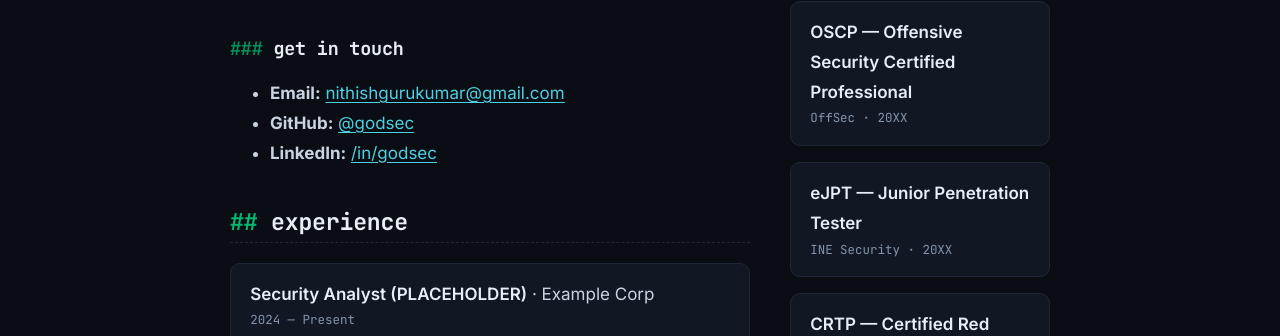
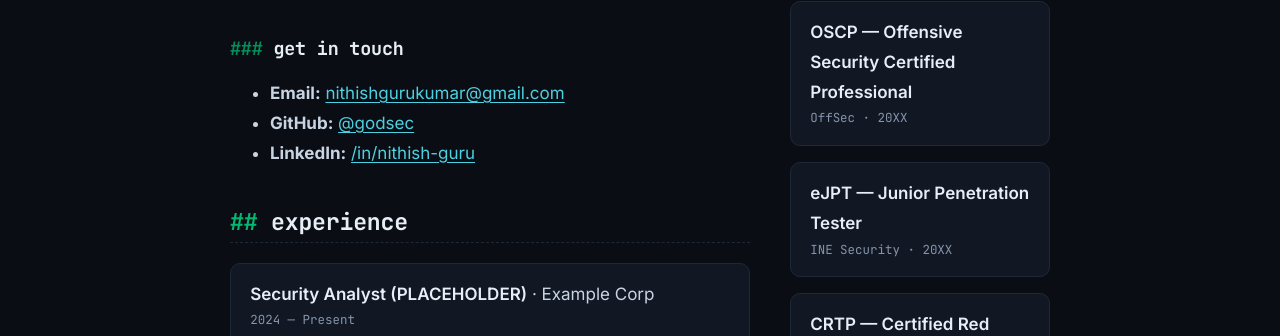
Before and after one commit to 0xGodsec/0xGodsec.github.io, a Jekyll site: the page built from about.md, in a window 1280 px wide and 900 px high, scrolled down 707 px. Shown: the part 117-453 px from the top of the window. Built offline with Jekyll 4.4.1, drawn with Linux system fonts in a browser that asks for light colours.

Commit message:
Update LinkedIn handle to nithish-guru

```diff
--- a/_config.yml
+++ b/_config.yml
@@ -23,7 +23,7 @@ author:
 social_links:
   github: godsec          # CHANGE: your GitHub username
   twitter: godsec         # CHANGE or ""
-  linkedin: godsec        # CHANGE or ""
+  linkedin: nithish-guru
   hackthebox: ""
   tryhackme: ""
   rss: true
```
